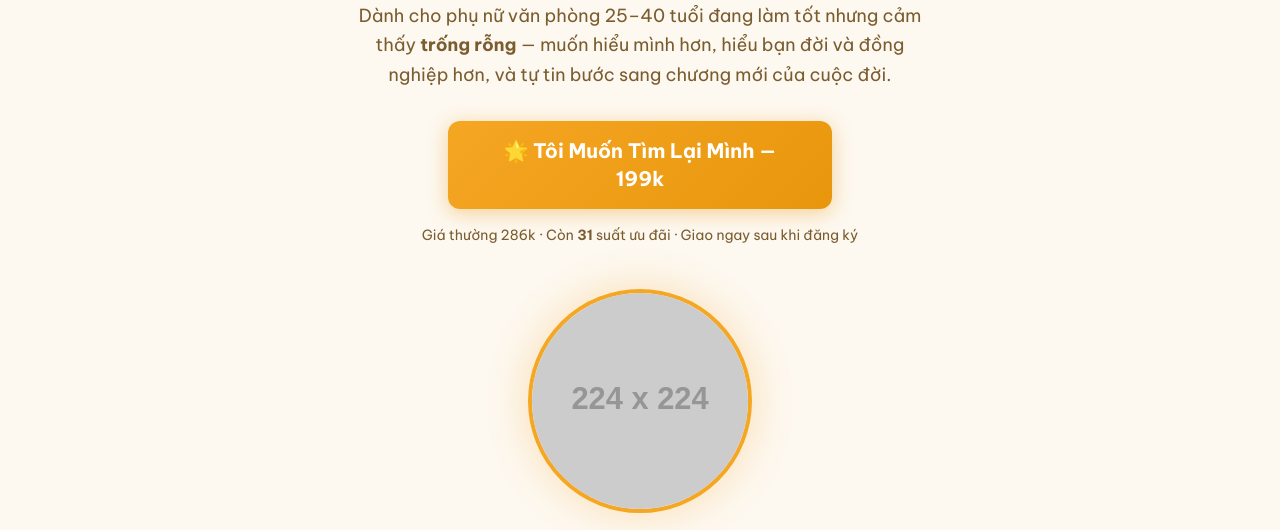
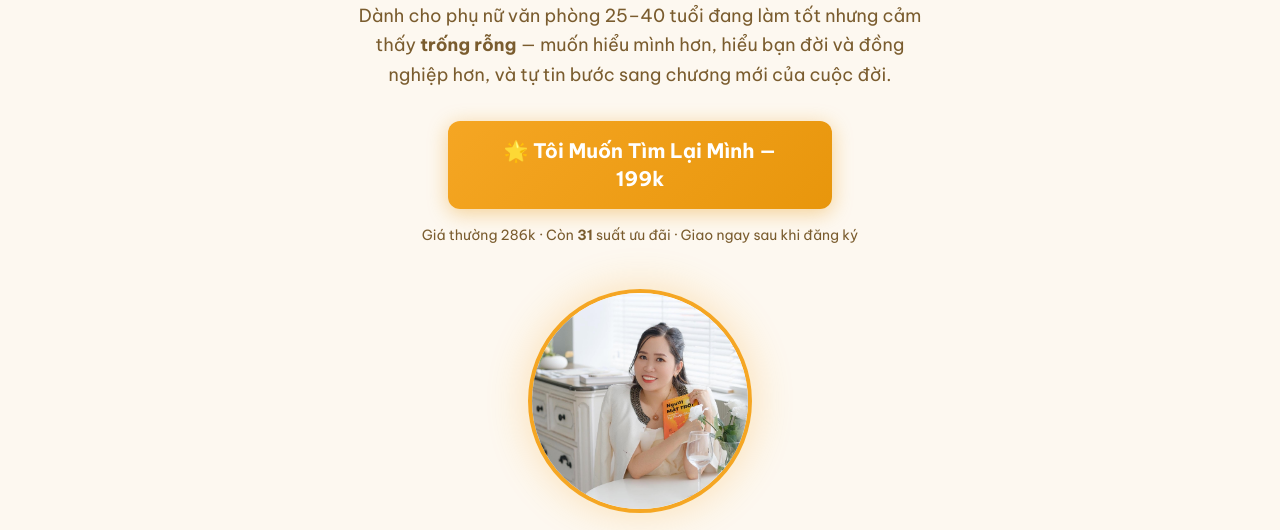
Before and after one commit to sunnynguyencoach-1386/i-see-you, a plain HTML site: page index.html in a window 1280 px wide. Shown: the part 371-901 px from the top of the page. Drawn offline with nearby package versions, Linux system fonts and the light colour scheme; placeholder pictures from the web are drawn by us.

Commit message:
Add files via upload

```diff
--- a/index.html
+++ b/index.html
@@ -103,8 +103,7 @@
     <!-- Author photo -->
     <div class="mt-12 relative">
       <div class="w-56 h-56 mx-auto rounded-full overflow-hidden sun-glow border-4 border-gold float">
-        <img src="https://via.placeholder.com/224x224/F5A623/ffffff?text=Sunny+Trang" alt="Sunny Trang" class="w-full h-full object-cover" />
-        <!-- Thay bằng ảnh thật: <img src="sunny-trang.jpg" ... /> -->
+        <img src="sunny.jpg" alt="Sunny Trang" class="w-full h-full object-cover" />
       </div>
       <div class="mt-4">
         <p class="font-bold text-dark text-lg">Sunny Trang · Nguyễn Thị Thanh Trang</p>
@@ -371,7 +370,7 @@
     <div class="card-warm p-8">
       <div class="flex flex-col md:flex-row gap-6 items-start">
         <div class="w-32 h-32 rounded-full overflow-hidden sun-glow border-4 border-gold flex-shrink-0 mx-auto md:mx-0">
-          <img src="https://via.placeholder.com/128x128/F5A623/ffffff?text=ST" alt="Sunny Trang" class="w-full h-full object-cover" />
+          <img src="sunny.jpg" alt="Sunny Trang" class="w-full h-full object-cover" />
         </div>
         <div>
           <p class="font-black text-dark text-2xl">Sunny Trang</p>
```
